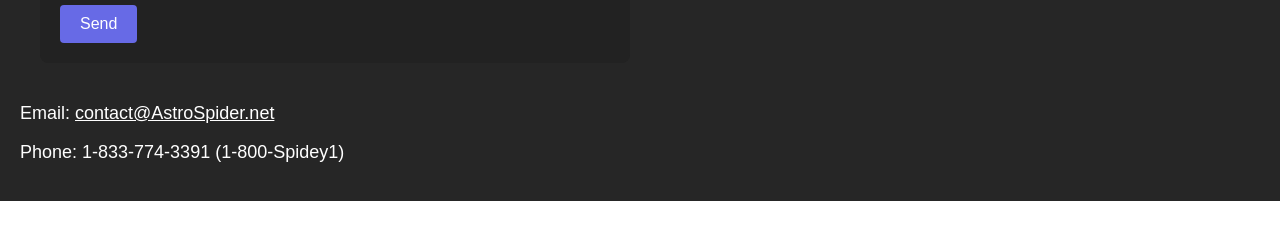
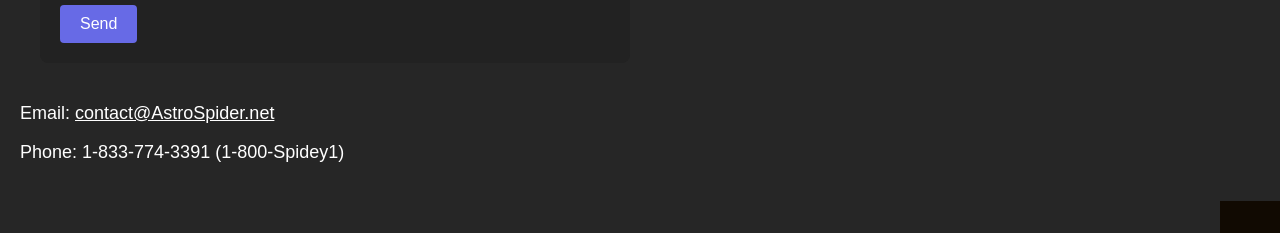
Before and after one commit to AstroSpiderBaby/astrospider-website, a plain HTML site: page contact-us.html in a window 1280 px wide. Shown: the part 668-901 px from the top of the page. Before the commit the page ends 869 px from the top, so only its background shows below. Drawn offline with Linux system fonts and the light colour scheme.

Commit message:
Fixed issue with the 38, 38, 38 not extending to the bottom of the page.

```diff
--- a/contact-us.html
+++ b/contact-us.html
@@ -106,10 +106,11 @@
       position: relative;
     }
 
-  .section-background {
+    .section-background {
       background-color: rgb(38, 38, 38); /* Set this to match the body background */
       padding: 20px;
     }
+
     .heading {
       font-size: 48px;
       font-weight: bold;
@@ -155,6 +156,18 @@
     .contact-info {
       margin-top: 20px;
       font-size: 18px;
+      position: relative; /* Relative positioning for the box overlay */
+    }
+
+    /* Box for 38,38,38 Background */
+    .box-overlay {
+      position: absolute;
+      background-color: rgb(38, 38, 38); /* The box color */
+      width: 1200px; /* Width of the box */
+      height: 50px; /* Height of the box */
+      top: 80px; /* Position it below the phone number */
+      left: 0px; /* Align it to the left */
+      z-index: 1; /* Ensure the box is behind the content */
     }
 
     /* The image container */
@@ -167,8 +180,6 @@
       width: 400px; /* Adjust the size of the image */
       height: auto;
       position: absolute; /* Allow free positioning */
-
-      /* You can adjust these to move the image */
       top: 0px; /* Adjust for moving up or down */
       left: 0px; /* Adjust for moving left or right */
     }
@@ -229,6 +240,9 @@
     <div class="contact-info">
       <p>Email: <a href="mailto:contact@AstroSpider.net" style="color: white;">contact@AstroSpider.net</a></p>
       <p>Phone: 1-833-774-3391 (1-800-Spidey1)</p>
+
+      <!-- The small box with 38,38,38 background -->
+      <div class="box-overlay"></div>
     </div>
   </div>
 
```
